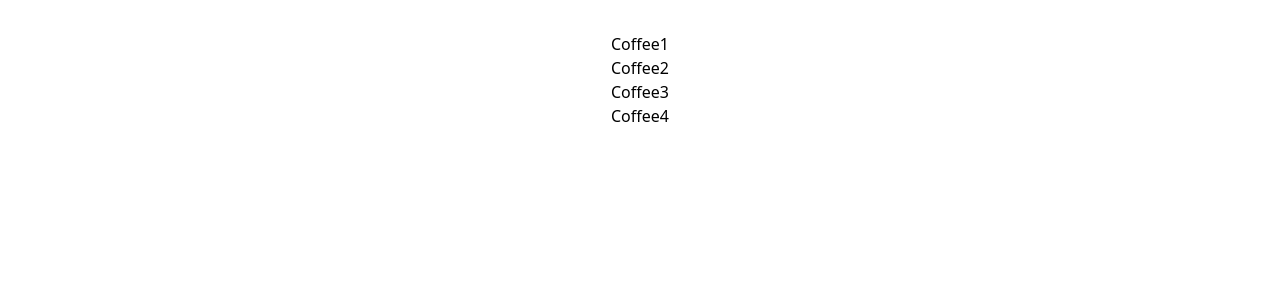
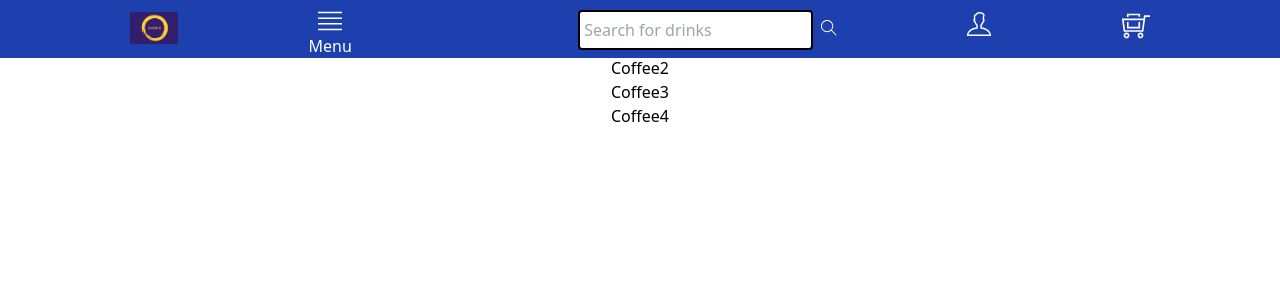
Before and after one commit to cocomelonjuice/GShop, a React (Vite) app: page /Coffee in a window 1280 px wide. Shown: the top 300 px of the page. Built offline with nearby package versions, Linux system fonts and the light colour scheme.

Commit message:
add Coffee page

```diff
--- a/src/ProductData.jsx
+++ b/src/ProductData.jsx
@@ -1,7 +1,8 @@
 
-export const productTea =  [
+export const productList =  [
     {
         name: "Tea1",
+        type: "Tea",
         price: 25000,
         image: "",
         amount: 1
@@ -9,78 +10,84 @@ export const productTea =  [
 
     {
         name: "Tea2",
+        type: "Tea",
         price: 35000,
         image: "",
         amount: 1
     },
     {
         name: "Tea3",
+        type: "Tea",
         price: 50000,
         image: "",
         amount: 1
     },
     {
         name: "Tea4",
+        type: "Tea",
+        price: 55000,
+        image: "",
+        amount: 1
+    },
+
+    {
+        name: "Coffee1",
+        type: "Coffee",
+        price: 30000,
+        image: "https://upload.wikimedia.org/wikipedia/commons/thumb/a/a5/Tazzina_di_caff%C3%A8_a_Ventimiglia.jpg/1024px-Tazzina_di_caff%C3%A8_a_Ventimiglia.jpg",
+        amount: 1
+    },
+    {
+        name: "Coffee2",
+        type: "Coffee",
+        price: 35000,
+        image: "",
+        amount: 1
+    },
+    {
+        name: "Coffee3",
+        type: "Coffee",
+        price: 40000,
+        image: "",
+        amount: 1
+    },
+    {
+        name: "Coffee4",
+        type: "Coffee",
+        price: 45000,
+        image: "",
+        amount: 1
+    },
+
+
+
+
+    {
+        name: "Juice1",
+        type: "Juice",
         price: 55000,
         image: "",
         amount: 1
     },
 
 
-]
 
-export const productCoffee=[
+
     {
-        name: "Coffee1",
-        price: 30000,
-        image: "https://upload.wikimedia.org/wikipedia/commons/thumb/a/a5/Tazzina_di_caff%C3%A8_a_Ventimiglia.jpg/1024px-Tazzina_di_caff%C3%A8_a_Ventimiglia.jpg",
-        amount: 1
-    },
-    {
-        name: "Coffee2",
-        price: 35000,
+        name: "IceCream1",
+        type: "Icecream",
+        price: 55000,
         image: "",
         amount: 1
     },
+
+
+
     {
-        name: "Coffee3",
-        price: 40000,
-        image: "",
-        amount: 1
-    },
-    {
-        name: "Coffee4",
-        price: 45000,
-        image: "",
-        amount: 1
-    }
-
-]
-
-export const productJuice=[
-    {
-        name: "Tea4",
+        name: "Others1",
+        type: "other",
         price: 55000,
         image: "",
         amount: 1
     }
 ]
-
-
-export const productIcecream=[
-    {
-        name: "Tea4",
-        price: 55000,
-        image: "",
-        amount: 1
-    }
-]
-
-export const productOthers=[
-    {
-        name: "Tea4",
-        price: 55000,
-        image: "",
-        amount: 1
-    }
-]
--- a/src/components/Coffee.jsx
+++ b/src/components/Coffee.jsx
@@ -1,13 +1,15 @@
-import { productCoffee } from "../ProductData"
+import { productList } from "../ProductData"
+import Navbar from "./Navbar"
 
 
 export default function Coffee () {
 
-  const listCoffee = productCoffee.map(item=><li>{item.name}</li>);
+  const listCoffee = (productList.filter(item=>item.type=="Coffee")).map(item=> <li>{item.name}</li>)
 
   return (
     <div>
-        <ul>{listCoffee}</ul>
+      <Navbar></Navbar>
+        {<ul>{listCoffee}</ul>}
     </div>
-  )
+    )
 }
--- a/src/components/Navbar.jsx
+++ b/src/components/Navbar.jsx
@@ -10,38 +10,41 @@ export default function Navbar () {
 
   return (
 
-    <div className='flex flex-row justify-evenly bg-blue-800 text-white'>
+    <div className='fixed top-0 w-screen left-0 right-0 flex flex-row justify-evenly bg-blue-800 text-white '>
       <Link to="/">
-        <button className='w-12 h-12 '><img src={mainLogo}/></button>
+        <button className='w-12 h-12 mt-1 '><img src={mainLogo}/></button>
       </Link>
 
-      <button className='flex flex-col mr-24' onClick={()=>setOpen((prev)=>!prev)} >
-        <TfiAlignJustify size={28} className='m-auto' />
-        <div className='content-center '>Menu</div>
+      <button className='flex flex-col mr-24 mt-2' onClick={()=>setOpen((prev)=>!prev)} >
+        <TfiAlignJustify size={24} className='m-auto' />
+        <div className='content-center text-md '>Menu</div>
 
         {isOpen && <Dropdown />}
 
       </button>
 
-      <div className=" flex flex-row justify-evenly">
-        <input type="text" placeholder=' Search for drinks' className='border-2 border-black rounded '/>
-        <button>
+      <div className=" flex flex-row justify-evenly h-8 gap-2">
+        <input type="text" placeholder=' Search for drinks' className='w-46 border-2 border-black rounded mt-2.5 h-10'/>
+        <button className='mt-5'>
         <TfiSearch />
         </button>
       </div>
 
 
       <Link>
-        <div>
-          <TfiUser />
+        <div className="mt-3">
+          <TfiUser size={24}/>
         </div>
       </Link>
 
       <Link to="/Cart">
-        <div>
-          <TfiShoppingCartFull />
+        <div className="mt-3">
+          <TfiShoppingCartFull size={28}/>
+
         </div>
       </Link>
+
+
     </div>
   )
 }
--- /dev/null
+++ b/src/features/Slice.jsx
@@ -0,0 +1,2 @@
+import { createSlice } from "@reduxjs/toolkit"
+import { productList } from "../ProductData"
--- a/src/redux/ReduxStore.jsx
+++ b/src/redux/ReduxStore.jsx
@@ -1,5 +1,5 @@
 import { createSlice } from "@reduxjs/toolkit"
-import { productCoffee, productIcecream, productJuice, productTea, productOthers } from "../ProductData"
+import { productList} from "../ProductData"
 
 const storeRedux = () => {
   return (
```
Also changed, not shown: src/components/Product.jsx (added).
